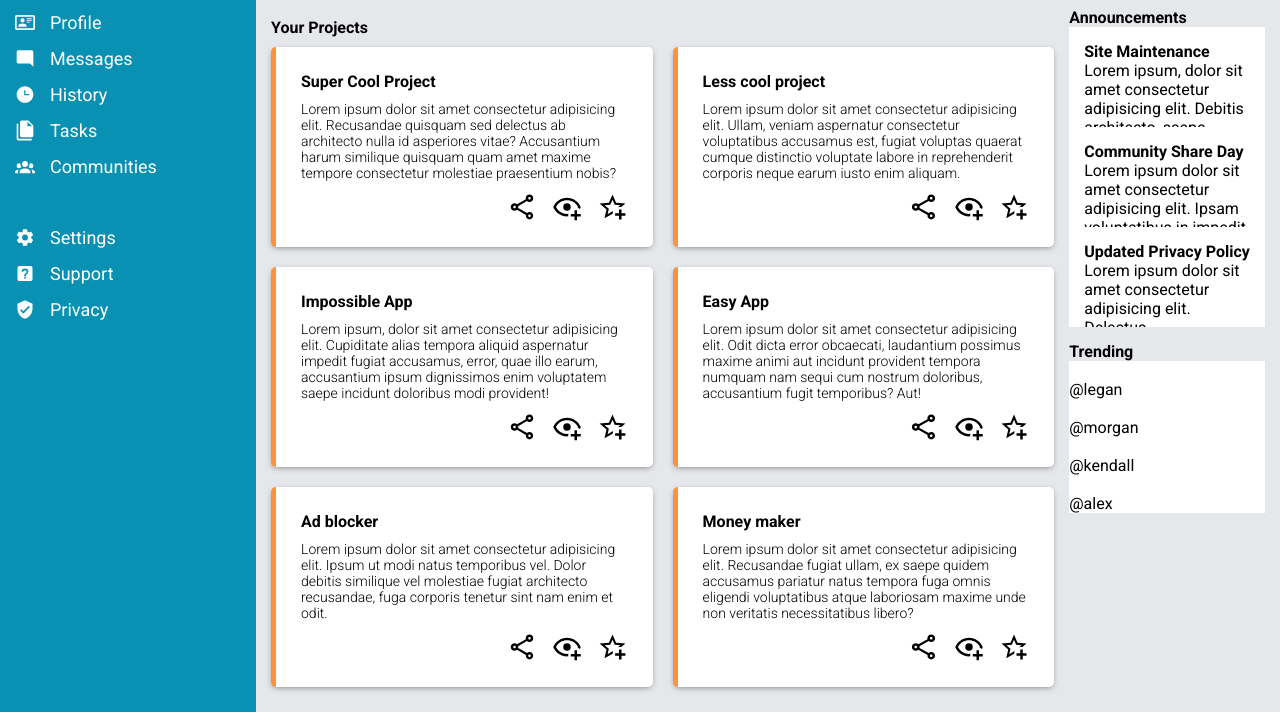
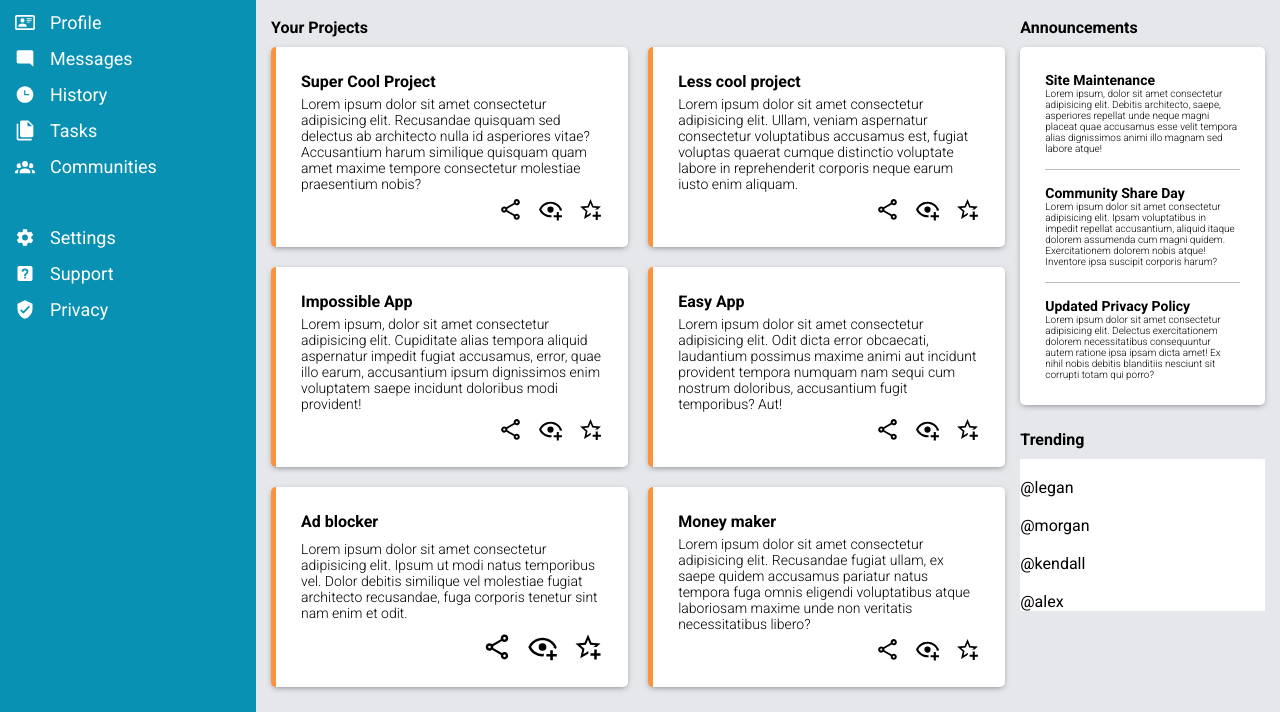
Before and after one commit to AthTop/dashboard, a plain HTML site: page index.html in a window 1280 px wide. Shown: the part 129-841 px from the top of the page. Drawn offline with Linux system fonts and the light colour scheme.

Commit message:
Finish announcements.

```diff
--- a/styles.css
+++ b/styles.css
@@ -148,7 +148,7 @@ li {
 .content {
     background-color: #e5e7eb;
     display: grid;
-    grid-template-columns: 4fr 1fr;
+    grid-template-columns: 3fr 1fr;
     grid-template-rows: auto auto 1fr;
     gap: 15px;
     padding: 25px 15px;
@@ -159,7 +159,9 @@ li {
     grid-row: 1 / -1;
 }
 
-.projects h4 {
+.projects h4,
+.announcements h4,
+.trending h4 {
     padding: 10px 0;
 }
 
@@ -198,14 +200,34 @@ li {
 
 .announcements-card {
     display: grid;
-    grid-template-rows: 100px 100px 100px;
+    grid-template-rows: repeat(3, min-content);
     background-color: white;
+    padding: 25px;
+    border-radius: 5px;
+    box-shadow: 0 2px 6px -2px rgba(0, 0, 0, 0.5);
 }
 
 article {
-    padding: 15px;
-    overflow: hidden;
+    overflow: clip;
     text-overflow: ellipsis;
+    font-size: 10px;
+    font-weight: 100;
+    height: 100%;
+}
+
+article:nth-child(1),
+article:nth-child(2) {
+    padding-bottom: 15px;
+    border-bottom: 1px solid #bbb;
+}
+
+article:nth-child(2),
+article:nth-child(3) {
+    padding-top: 15px;
+}
+
+article .title {
+    font-size: 14px;
 }
 
 .trending-card {
```
